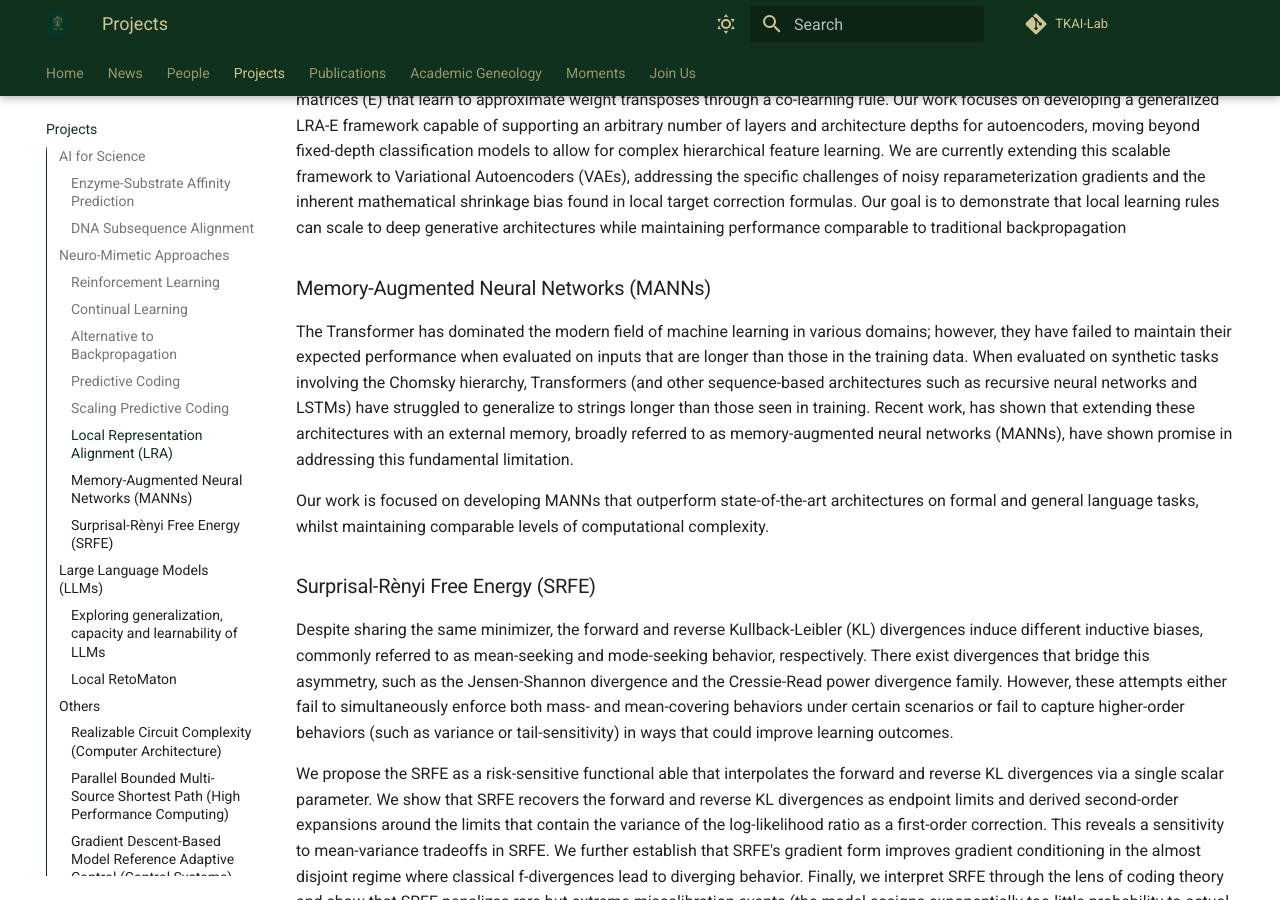
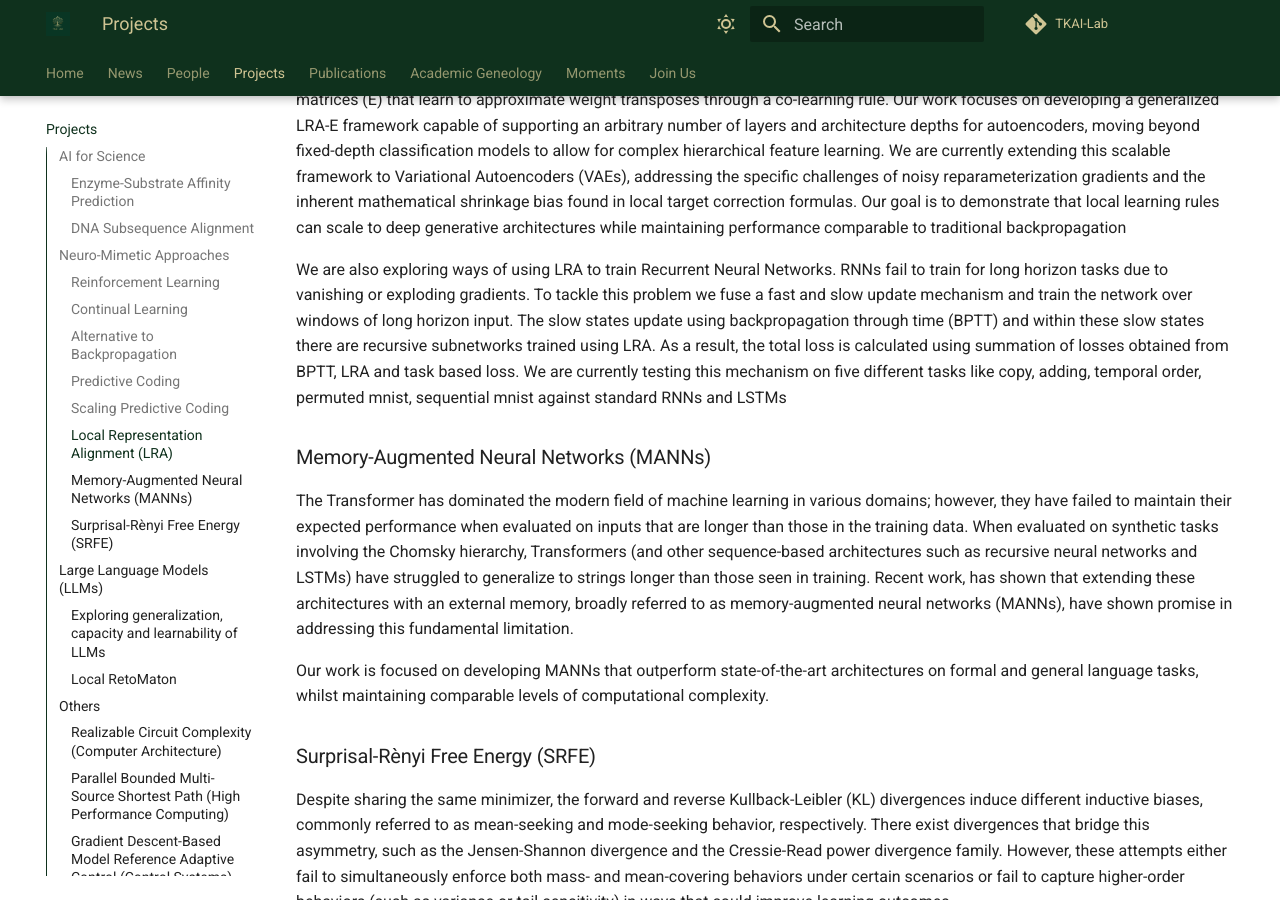
Before and after one commit to TKAI-LAB-Mali/tkai-lab-mali.github.io, an MkDocs documentation site: the page built from docs/projects.md, in a window 1280 px wide and 900 px high, scrolled down 2575 px. Built offline with MkDocs 1.6.1 and Material for MkDocs 9.7.7, drawn with Linux system fonts in a browser that asks for light colours.

Commit message:
added hybrid LRA project description

```diff
--- a/docs/projects.md
+++ b/docs/projects.md
@@ -46,9 +46,12 @@ Machine learning has been a field of significant scientific progress in recent y
 Rather, the brain constructs a model of the world and corrects this model by minimising the overall prediction error. This prediction error is hierarchical in nature and hence local. The predictive Coding (PC) framework proposes a biologically plausible alternative to learning. In its classical formulation, it models the brain’s localised and hierarchical error correction. Getting PC right means we come closer to understanding how perception and learning are achieved by the brain. In its success, the PC algorithm has failed to scale in size while remaining stable.
 Our goal is to achieve the scalability of the PC algorithm to make it a stronger alternative to backprop, giving strong empirical backing to the already strong theoretical foundation of the PC framework.
 </p>
+
 ### Local Representation Alignment (LRA)
 
 Modern machine learning is primarily driven by the Backpropagation (backprop) algorithm; however, it is widely considered biologically implausible because it requires a global loss signal and symmetrical weight transposes. Local Representation Alignment (LRA-E) serves as a biologically motivated alternative that replaces global gradients with local target representations and error matrices (E) that learn to approximate weight transposes through a co-learning rule. Our work focuses on developing a generalized LRA-E framework capable of supporting an arbitrary number of layers and architecture depths for autoencoders, moving beyond fixed-depth classification models to allow for complex hierarchical feature learning. We are currently extending this scalable framework to Variational Autoencoders (VAEs), addressing the specific challenges of noisy reparameterization gradients and the inherent mathematical shrinkage bias found in local target correction formulas. Our goal is to demonstrate that local learning rules can scale to deep generative architectures while maintaining performance comparable to traditional backpropagation
+
+We are also exploring ways of using LRA to train Recurrent Neural Networks. RNNs fail to train for long horizon tasks due to vanishing or exploding gradients. To tackle this problem we fuse a fast and slow update mechanism and train the network over windows of long horizon input. The slow states update using backpropagation through time (BPTT) and within these slow states there are recursive subnetworks trained using LRA. As a result, the total loss is calculated using summation of losses obtained from BPTT, LRA and task based loss. We are currently testing this mechanism on five different tasks like copy, adding, temporal order, permuted mnist, sequential mnist against standard RNNs and LSTMs
 
 ### Memory-Augmented Neural Networks (MANNs)
 
```
